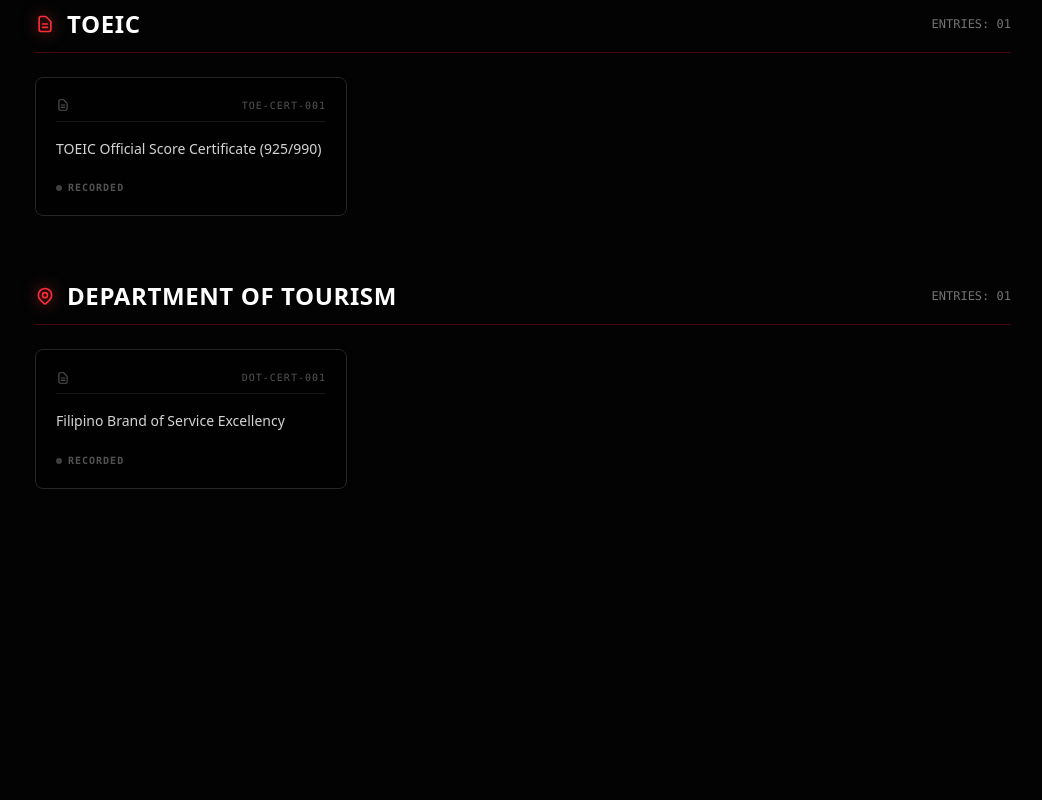
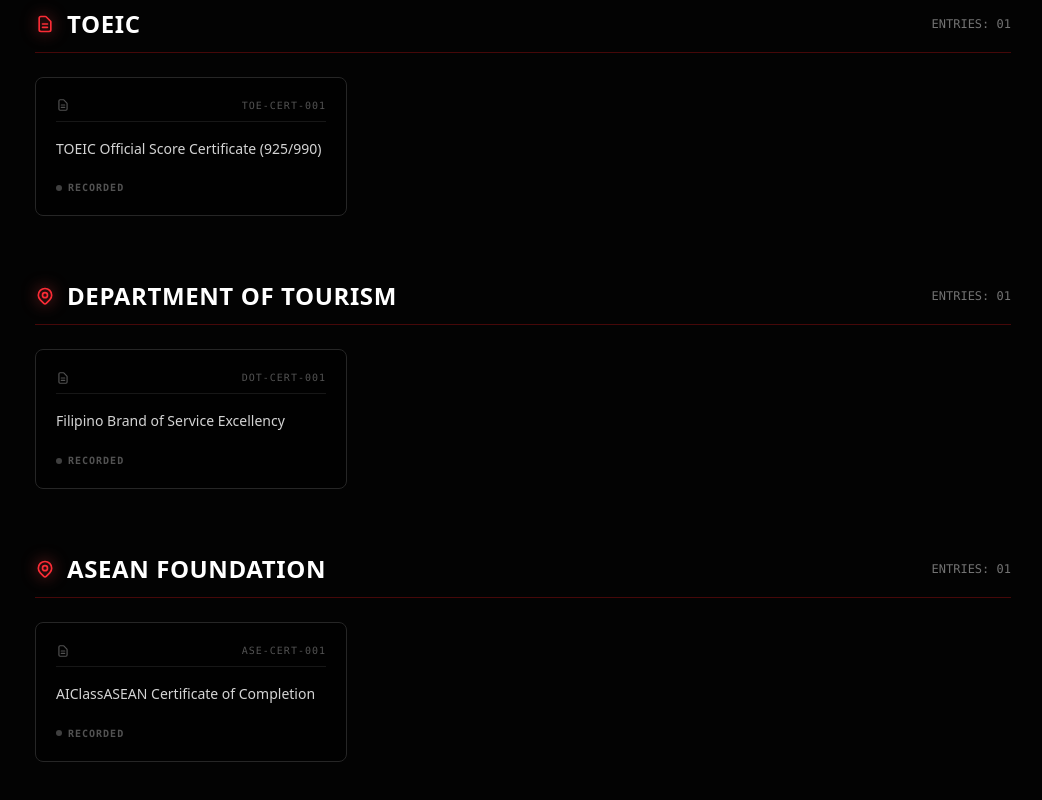
Before and after one commit to christansalvaa/christansalvaa-portfolio, a Next.js app: page /certificates in a window 1280 px wide. Shown: the part 1897-2697 px from the top of the page, without its empty margins (117-1159 px from the left). Before the commit the page ends 2514 px from the top, so only its background shows below. Built offline with nearby package versions, Linux system fonts and the light colour scheme.

Commit message:
- Edited May 28 2026
- updated CV
- updated certificates tab
- added AIClassASEAN certificate

```diff
--- a/app/certificates/page.tsx
+++ b/app/certificates/page.tsx
@@ -64,6 +64,16 @@ export default function CertificatesPage() {
       ),
       items: [
         "Filipino Brand of Service Excellency"
+      ]
+    },
+    {
+      id: "ASE",
+      issuer: "ASEAN Foundation",
+      icon: (
+        <svg className="w-5 h-5 shrink-0" fill="none" stroke="currentColor" viewBox="0 0 24 24" strokeWidth="2"><path strokeLinecap="round" strokeLinejoin="round" d="M17.657 16.657L13.414 20.9a1.998 1.998 0 01-2.827 0l-4.243-4.243a8 8 0 1111.314 0z" /><path strokeLinecap="round" strokeLinejoin="round" d="M15 11a3 3 0 11-6 0 3 3 0 016 0z" /></svg>
+      ),
+      items: [
+        "AIClassASEAN Certificate of Completion"
       ]
     }
   ];
--- a/app/page.tsx
+++ b/app/page.tsx
@@ -33,7 +33,7 @@ export default function Home() {
         {/* Primary CTA (Download Resume) */}
         {/* Note: put your resume file in the "public" folder of your Next.js app! */}
         <a
-          href="/CV - Salva.pdf"
+          href="/CV - Salva_052826.pdf"
           target="_blank"
           rel="noopener noreferrer"
           className="px-8 py-4 bg-red-600/90 text-white font-bold rounded hover:bg-red-500 shadow-[0_0_20px_rgba(220,38,38,0.3)] hover:shadow-[0_0_30px_rgba(239,68,68,0.6)] hover:-translate-y-1 transition-all duration-300 tracking-wider w-full sm:w-auto text-center"
```
Also changed, not shown: 2 other files (tests, documents, lock files or other folders).
